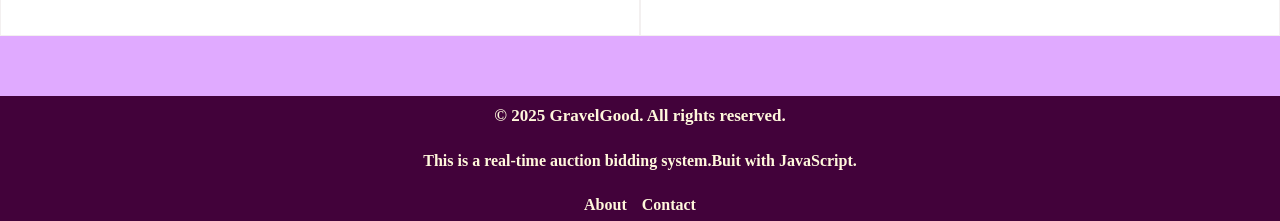
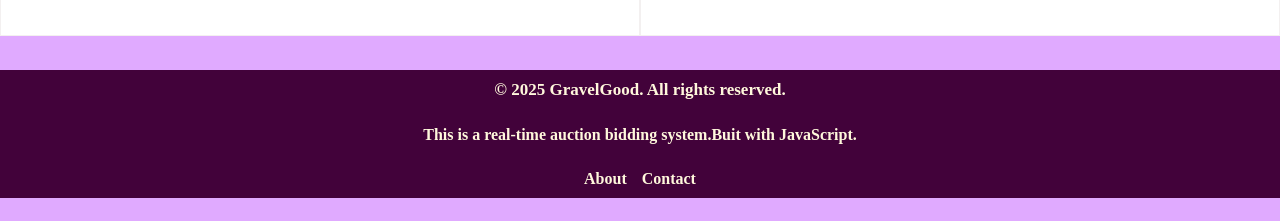
Before and after one commit to asin977/Auction-Bidding-System, a React (Create React App) app: page / in a window 1280 px wide. Shown: the part 4814-5035 px from the top of the page. After the commit the page ends 5012 px from the top, so only its background shows below. Built offline with nearby package versions, Linux system fonts and the light colour scheme.

Commit message:
refractor:updated the code

```diff
--- a/src/components/Footer/styles.css
+++ b/src/components/Footer/styles.css
@@ -2,7 +2,7 @@
   width: 100%;
   bottom: 0;
   background-color: #42023a;
-  margin-top:60px;
+  margin-top:34px;
 }
 
 .footer-about {
```
